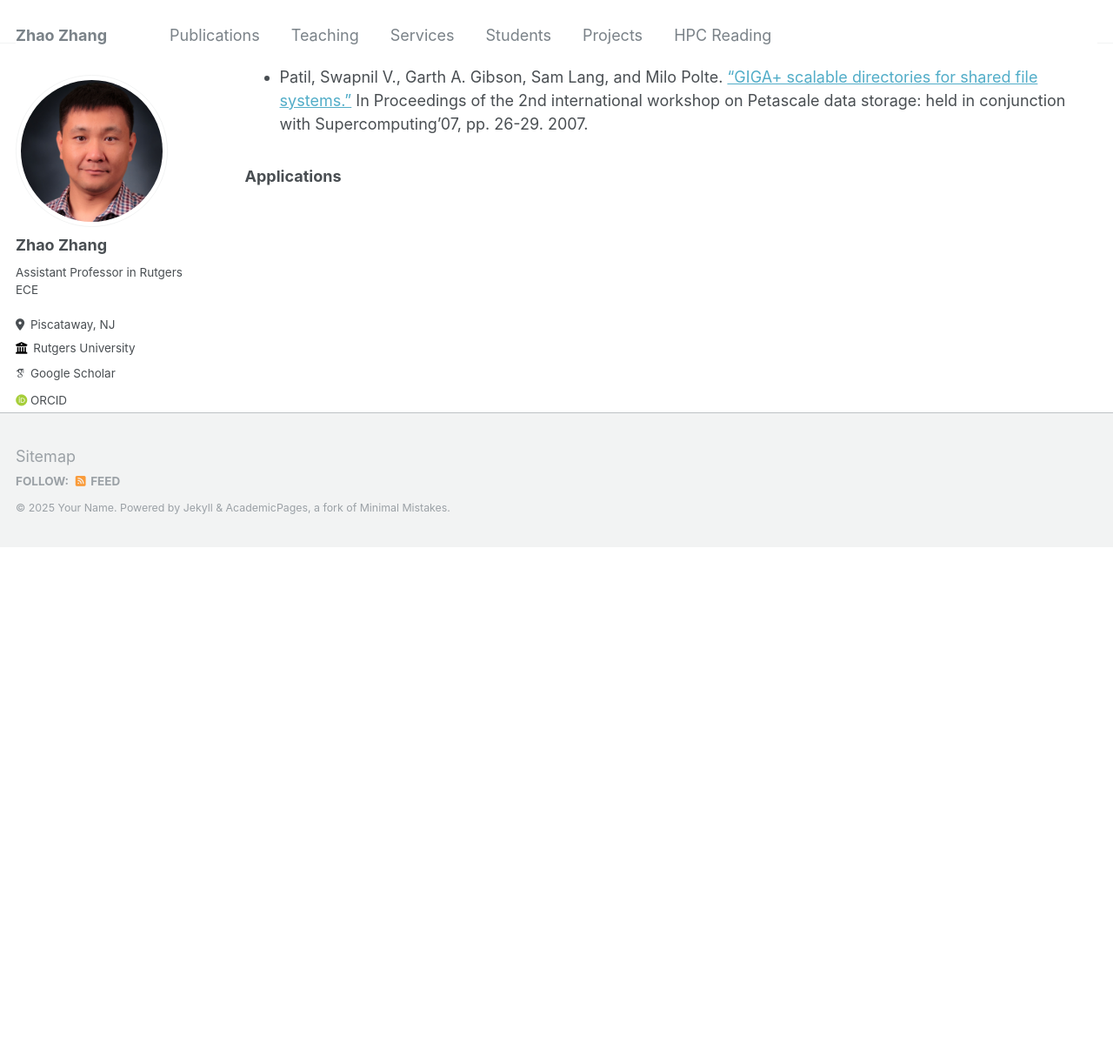
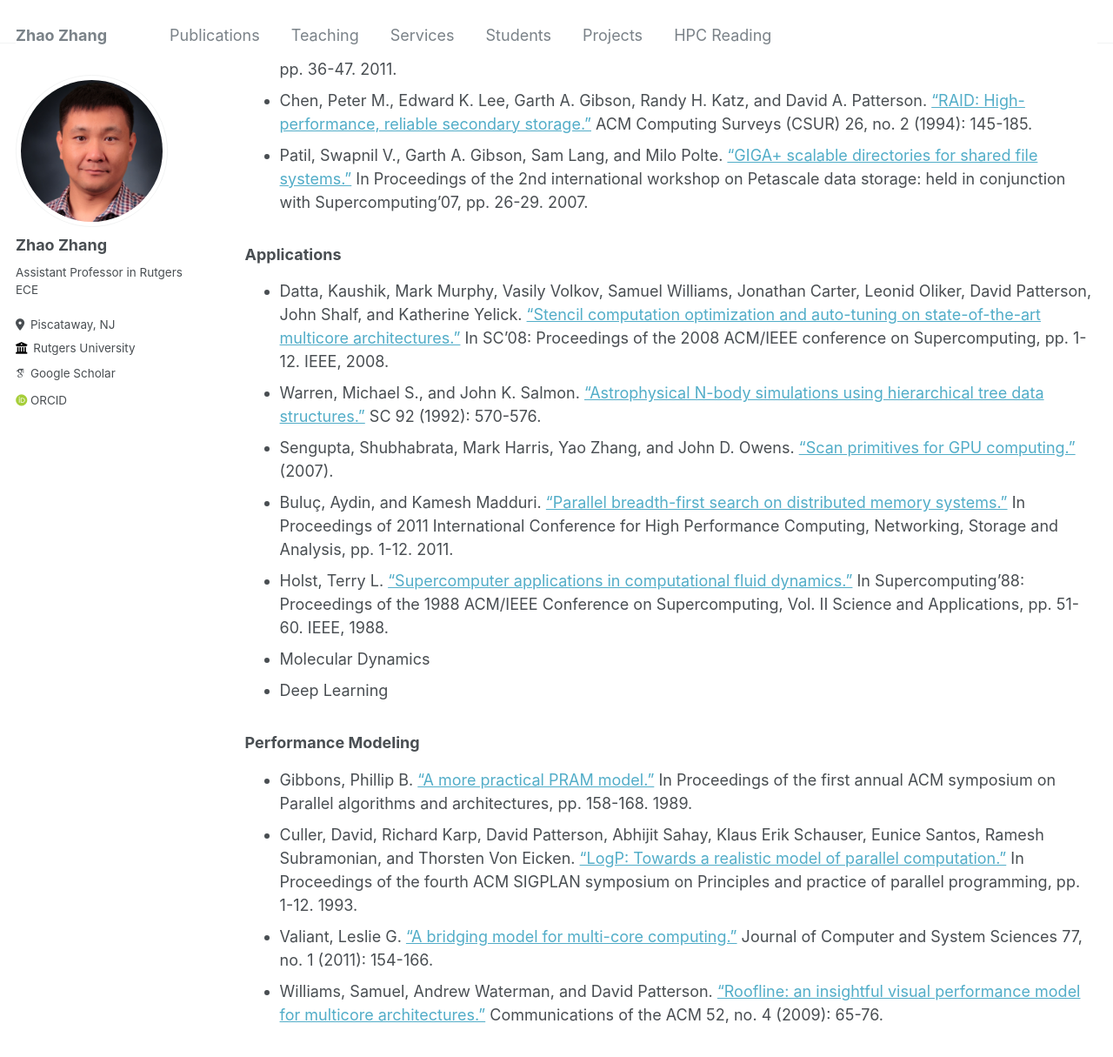
Before and after one commit to zhaozhang/zhaozhang.github.io, a Jekyll site: the page built from _pages/hpc.md, in a window 1280 px wide and 1400 px high, scrolled down 1805 px. Shown: the top 1215 px of the window at 87% size. Built offline with Jekyll 4.4.1, drawn with Linux system fonts in a browser that asks for light colours; some web fonts are replaced; before the commit the page ends 2435 px from its top, so only the background shows below that; some of the changed text lies outside the part shown.

Commit message:
add more papers

```diff
--- a/_pages/hpc.md
+++ b/_pages/hpc.md
@@ -32,6 +32,7 @@ author_profile: true
 - Agullo, Emmanuel, Jim Demmel, Jack Dongarra, Bilel Hadri, Jakub Kurzak, Julien Langou, Hatem Ltaief, Piotr Luszczek, and Stanimire Tomov. ["Numerical linear algebra on emerging architectures: The PLASMA and MAGMA projects."](https://iopscience.iop.org/article/10.1088/1742-6596/180/1/012037/meta) In Journal of Physics: Conference Series, vol. 180, no. 1, p. 012037. IOP Publishing, 2009.
 - Choi, Jaeyoung, Jack J. Dongarra, Roldan Pozo, and David W. Walker. ["ScaLAPACK: A scalable linear algebra library for distributed memory concurrent computers."](https://www.computer.org/csdl/proceedings-article/fmpc/1992/00234898/12OmNCctfdR) In The Fourth Symposium on the Frontiers of Massively Parallel Computation, pp. 120-121. IEEE Computer Society, 1992.
 - Dongarra, Jack J., Piotr Luszczek, and Antoine Petitet. ["The LINPACK benchmark: past, present and future."](https://onlinelibrary.wiley.com/doi/abs/10.1002/cpe.728) Concurrency and Computation: practice and experience 15, no. 9 (2003): 803-820.
+- Williams, Samuel, Leonid Oliker, Richard Vuduc, John Shalf, Katherine Yelick, and James Demmel. ["Optimization of sparse matrix-vector multiplication on emerging multicore platforms."](https://dl.acm.org/doi/abs/10.1145/1362622.1362674?casa_token=C73C7v3OFHsAAAAA:_p_s_uWe_Iu7Axl28fTPvB5we-xalDi3vlio0Ks2XrnfofeUq6bmU_PbzfzaiGLQRPzSzbovwRFQzg) In Proceedings of the 2007 ACM/IEEE Conference on Supercomputing, pp. 1-12. 2007.
 
 
 ### I/O and Storage
@@ -41,3 +42,16 @@ author_profile: true
 - Patil, Swapnil V., Garth A. Gibson, Sam Lang, and Milo Polte. ["GIGA+ scalable directories for shared file systems."](https://dl.acm.org/doi/abs/10.1145/1374596.1374604) In Proceedings of the 2nd international workshop on Petascale data storage: held in conjunction with Supercomputing'07, pp. 26-29. 2007.
 
 ### Applications
+- Datta, Kaushik, Mark Murphy, Vasily Volkov, Samuel Williams, Jonathan Carter, Leonid Oliker, David Patterson, John Shalf, and Katherine Yelick. ["Stencil computation optimization and auto-tuning on state-of-the-art multicore architectures."](https://ieeexplore.ieee.org/abstract/document/5222004/?casa_token=2MwitXx67hkAAAAA:cMX0_k8bZN_IjS0u-_CCM1fx28inXXVl9FuX3ImqkQUZNWqgw8XEmSz7sx_6gCdP2Wc2-15B-OI) In SC'08: Proceedings of the 2008 ACM/IEEE conference on Supercomputing, pp. 1-12. IEEE, 2008.
+- Warren, Michael S., and John K. Salmon. ["Astrophysical N-body simulations using hierarchical tree data structures."](https://www.thesalmons.org/john/ftp/sc92.pdf) SC 92 (1992): 570-576.
+- Sengupta, Shubhabrata, Mark Harris, Yao Zhang, and John D. Owens. ["Scan primitives for GPU computing."](https://escholarship.org/uc/item/8051p6nd) (2007).
+- Buluç, Aydin, and Kamesh Madduri. ["Parallel breadth-first search on distributed memory systems."](https://dl.acm.org/doi/abs/10.1145/2063384.2063471?casa_token=1eobK6Ln8JkAAAAA:giiF6-F3fse6gIIwscVJWo69F9QRKBnIYE0LoJDZvNwuy6mN4r5TSUuqDh5X1K2D2lR53koScFhpKQ) In Proceedings of 2011 International Conference for High Performance Computing, Networking, Storage and Analysis, pp. 1-12. 2011.
+- Holst, Terry L. ["Supercomputer applications in computational fluid dynamics."](https://ieeexplore.ieee.org/abstract/document/74132/) In Supercomputing'88: Proceedings of the 1988 ACM/IEEE Conference on Supercomputing, Vol. II Science and Applications, pp. 51-60. IEEE, 1988.
+- Molecular Dynamics
+- Deep Learning
+
+### Performance Modeling
+- Gibbons, Phillip B. ["A more practical PRAM model."](https://dl.acm.org/doi/pdf/10.1145/72935.72953) In Proceedings of the first annual ACM symposium on Parallel algorithms and architectures, pp. 158-168. 1989.
+- Culler, David, Richard Karp, David Patterson, Abhijit Sahay, Klaus Erik Schauser, Eunice Santos, Ramesh Subramonian, and Thorsten Von Eicken. ["LogP: Towards a realistic model of parallel computation."](https://dl.acm.org/doi/abs/10.1145/155332.155333) In Proceedings of the fourth ACM SIGPLAN symposium on Principles and practice of parallel programming, pp. 1-12. 1993.
+- Valiant, Leslie G. ["A bridging model for multi-core computing."](https://www.sciencedirect.com/science/article/pii/S0022000010000966) Journal of Computer and System Sciences 77, no. 1 (2011): 154-166.
+- Williams, Samuel, Andrew Waterman, and David Patterson. ["Roofline: an insightful visual performance model for multicore architectures."](https://dl.acm.org/doi/abs/10.1145/1498765.1498785) Communications of the ACM 52, no. 4 (2009): 65-76.
```
